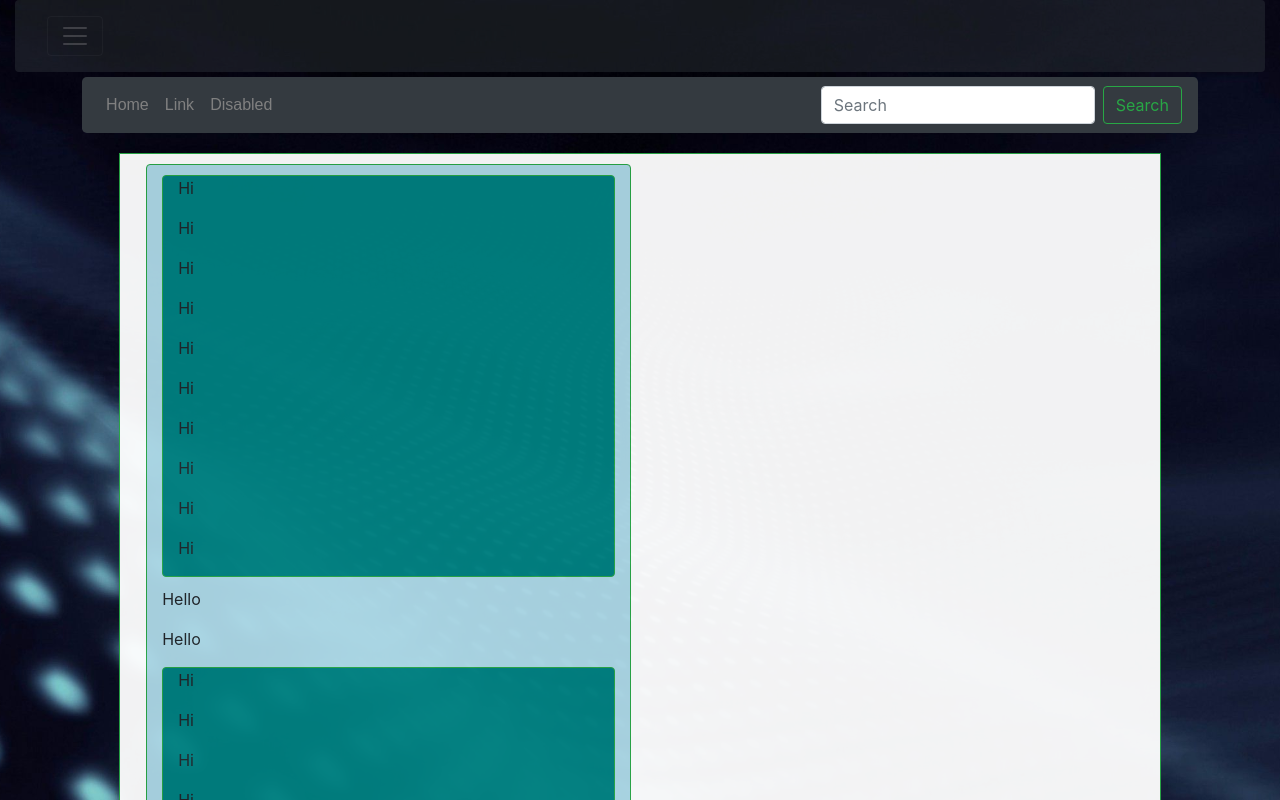
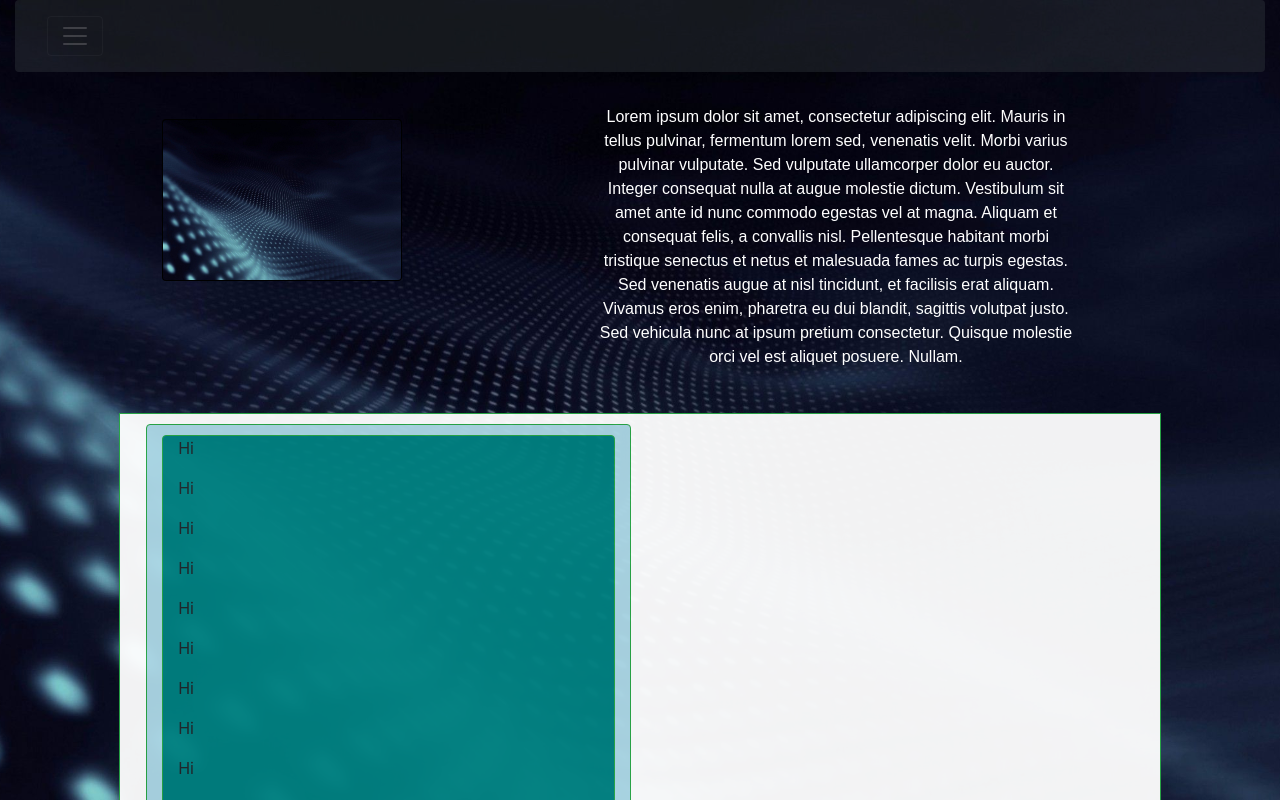
Before and after one commit to usafowose/Portfolio, a React (Create React App) app: page / in a window 1280 px wide. Shown: the top 800 px of the page. Built offline with nearby package versions, Linux system fonts and the light colour scheme.

Commit message:
Replaced fixed profile image with absolute relative to container

```diff
--- a/src/Floating_Bar/index.js
+++ b/src/Floating_Bar/index.js
@@ -1,41 +1,52 @@
 import React from 'react';
+import Background from './../assets/images/glow-wave-system.jpg'
 
 
 const FloatingBarStyles = {
   containerClass: {
-    marginTop: 5
+    marginTop: 10,
+    opacity: 1.0,
+    overflow: 'hidden'
   },
-  navLink: {
-    color: 'grey',
+  anyText: {
+    color: 'white',
     fontFamily: 'sans-serif'
+  },
+  cardMargin: {
+    marginRight: 10
+  },
+  profileImageDiv: {
+    width: "15rem",
+    backgroundColor: "black",
+    marginLeft: '4rem',
+    marginRight: '13rem',
+    position: 'absolute',
+    overflow: 'hidden',
+    top: '12%' //adjusting image to center of div (based on heigth of image, tho, so as div changes/expands, this must be adjusted to stay centered)
   }
 }
 
 const FloatingBar = (props) => {
   return (
     <div className='container-fluid col-11' style={FloatingBarStyles.containerClass}>
-      <nav className="navbar navbar-expand-lg navbar-dark bg-dark border-secodary rounded-lg">
-        <button className="navbar-toggler" type="button" data-toggle="collapse" data-target="#navbarSupportedContent" aria-controls="navbarSupportedContent" aria-expanded="false" aria-label="Toggle navigation">
-          <span className="navbar-toggler-icon"></span>
-        </button>
+      <nav className="navbar navbar-expand-lg justify-content-start navbar-dark rounded">
+        <ul className="navbar-nav">
+          <div className="card " style={FloatingBarStyles.profileImageDiv}>
+            <li className="nav-item" style={{ overflow: 'hidden' }}>
+              <img className="card-img-top" src={Background} alt="Me, Andrew" style={{ minHeight: 160 }} />
+            </li>
+          </div>
 
-        <div className="collapse navbar-collapse" id="navbarSupportedContent">
-          <ul className="navbar-nav mr-auto">
-            <li className="nav-item active">
-              <a className="nav-link" href="#" style={FloatingBarStyles.navLink}>Home <span className="sr-only">(current)</span></a>
+          <div className='row' style={{ marginLeft: '30rem', textAlign: 'center' }}>
+            <li className='col-10' style={{marginTop:15}}>
+              <p style={FloatingBarStyles.anyText}>Lorem ipsum dolor sit amet, consectetur adipiscing elit. Mauris in tellus pulvinar, fermentum lorem sed, venenatis velit. Morbi varius pulvinar vulputate. Sed vulputate ullamcorper dolor eu auctor. Integer consequat nulla at augue molestie dictum. Vestibulum sit amet ante id nunc commodo egestas vel at magna. Aliquam et consequat felis, a convallis nisl. Pellentesque habitant morbi tristique senectus et netus et malesuada fames ac turpis egestas. Sed venenatis augue at nisl tincidunt, et facilisis erat aliquam. Vivamus eros enim, pharetra eu dui blandit, sagittis volutpat justo. Sed vehicula nunc at ipsum pretium consectetur. Quisque molestie orci vel est aliquet posuere. Nullam. </p>
             </li>
-            <li className="nav-item">
-              <a className="nav-link" href="#" style={FloatingBarStyles.navLink}>Link</a>
-            </li>
-            <li className="nav-item">
-              <a className="nav-link disabled" href="#" tabindex="-1" aria-disabled="true" style={FloatingBarStyles.navLink}>Disabled</a>
-            </li>
-          </ul>
-          <form className="form-inline my-2 my-lg-0">
-            <input className="form-control mr-sm-2" type="search" placeholder="Search" aria-label="Search" />
-            <button className="btn btn-outline-success my-2 my-sm-0" type="submit">Search</button>
-          </form>
-        </div>
+          </div>
+
+          {/* <li className="nav-item">
+            <a className="nav-link" href="#" style={FloatingBarStyles.anyText}>Disabled</a>
+          </li> */}
+        </ul>
       </nav>
     </div>
   )
```
